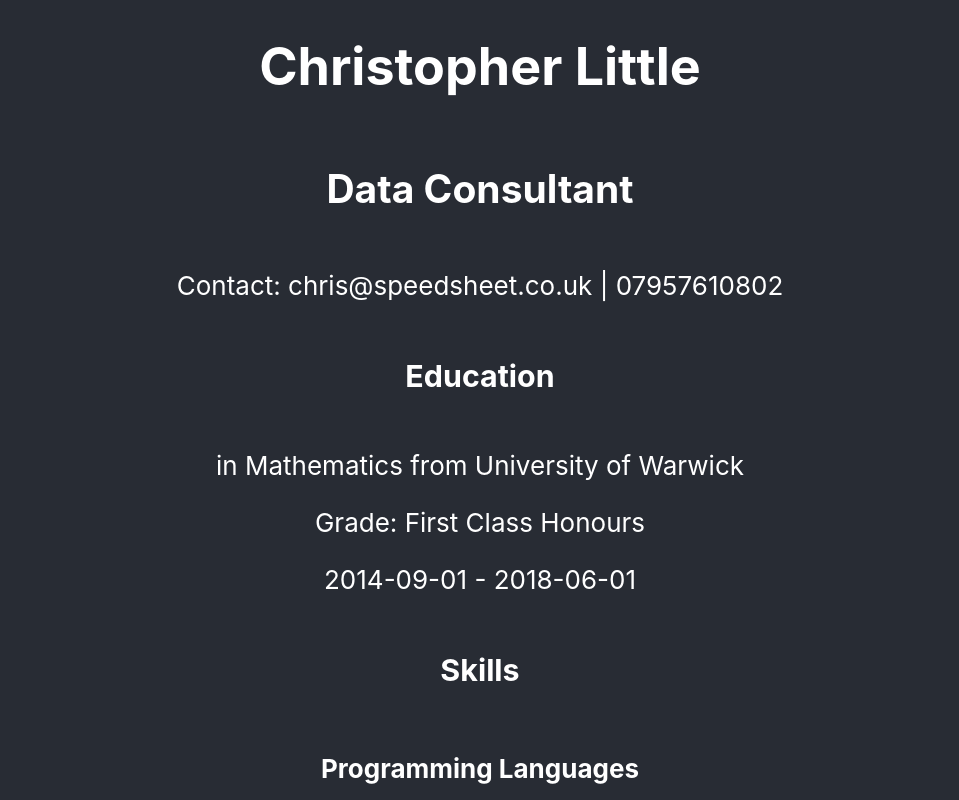
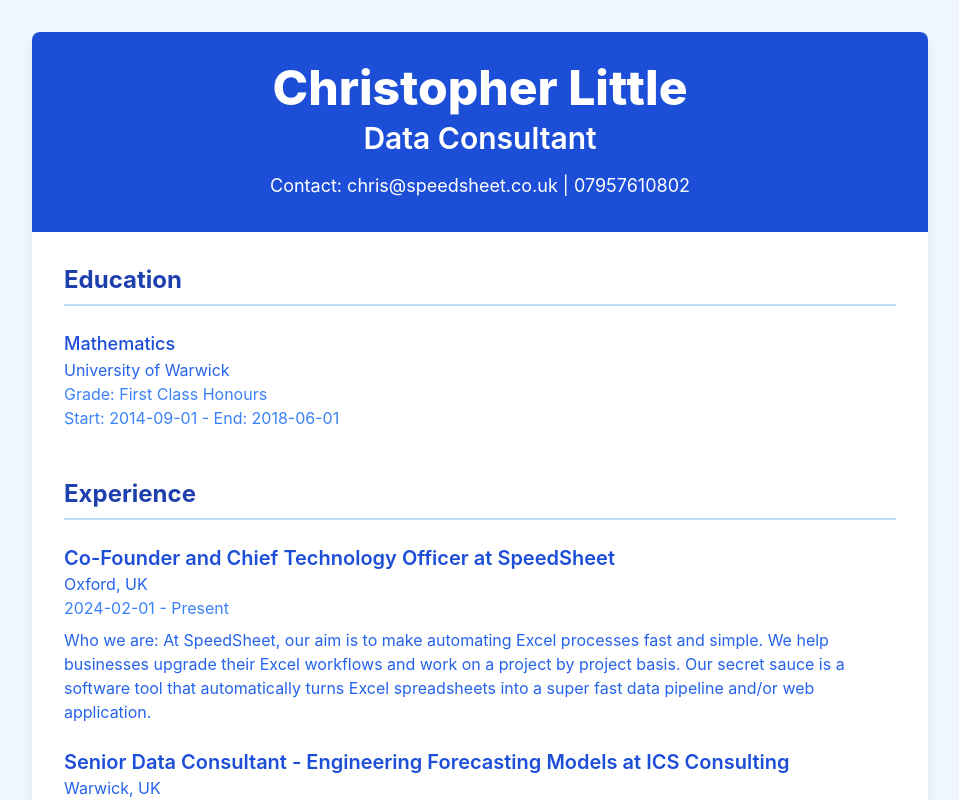
Before and after one commit to chrismlittle123/cv-builder, a React (Create React App) app: page / in a window 1280 px wide. Shown: the top 800 px of the page, without its empty margins (160-1119 px from the left). Built offline with nearby package versions, Linux system fonts and the light colour scheme.

Commit message:
Checkpoint

```diff
--- a/package.json
+++ b/package.json
@@ -3,10 +3,13 @@
   "version": "0.1.0",
   "private": true,
   "dependencies": {
+    "autoprefixer": "^10.4.20",
     "cra-template-typescript": "1.2.0",
+    "postcss": "^8.4.49",
     "react": "^19.0.0",
     "react-dom": "^19.0.0",
     "react-scripts": "5.0.1",
+    "tailwindcss": "^3.4.17",
     "web-vitals": "^4.2.4"
   },
   "scripts": {
--- /dev/null
+++ b/postcss.config.js
@@ -0,0 +1,6 @@
+module.exports = {
+  plugins: {
+    tailwindcss: {},
+    autoprefixer: {},
+  },
+}
--- a/src/App.tsx
+++ b/src/App.tsx
@@ -4,45 +4,56 @@
 
 function App() {
   return (
-    <div className="App">
-      <header className="App-header">
-        <h1>{cvData.profile.name}</h1>
-        <h2>{cvData.profile.title}</h2>
-        <p>Contact: {cvData.profile.contact.email} | {cvData.profile.contact.phone}</p>
-        <h3>Education</h3>
+    <div className="bg-blue-50 min-h-screen p-8">
+      <div className="max-w-4xl mx-auto bg-white shadow-lg rounded-lg overflow-hidden">
+        <header className="bg-blue-700 text-white text-center py-8">
+          <h1 className="text-5xl font-extrabold">{cvData.profile.name}</h1>
+          <h2 className="text-3xl font-semibold mt-2">{cvData.profile.title}</h2>
+          <p className="mt-4 text-lg">Contact: {cvData.profile.contact.email} | {cvData.profile.contact.phone}</p>
+        </header>
+        <div className="p-8">
+          <section className="mb-12">
+            <h3 className="text-2xl font-bold text-blue-800 border-b-2 border-blue-200 pb-2">Education</h3>
             {cvData.education.map((edu: any, index: number) => (
-          <div key={index}>
-            <p>{edu.degree.value} in {edu.degree.name.value} from {edu.institution.value}</p>
-            <p>Grade: {edu.grade.value}</p>
-            <p>{edu.startDate} - {edu.endDate}</p>
+              <div key={index} className="mt-6">
+                <p className="text-lg font-medium text-blue-700">{edu.degree.name.value}</p>
+                <p className="text-blue-600">{edu.institution.value}</p>
+                <p className="text-blue-500">Grade: {edu.grade.value}</p>
+                <p className="text-blue-500">Start: {edu.startDate} - End: {edu.endDate}</p>
               </div>
             ))}
-        <h3>Skills</h3>
-        {cvData.skills.map((skill: any, index: number) => (
-          <div key={index}>
-            <h4>{skill.category.value}</h4>
-            <ul>
-              {skill.items.map((item: any, idx: number) => (
-                <li key={idx}>{item.name} (Proficiency: {item.proficiency})</li>
+          </section>
+          <section className="mb-12">
+            <h3 className="text-2xl font-bold text-blue-800 border-b-2 border-blue-200 pb-2">Experience</h3>
+            {cvData.experience.map((exp: any, index: number) => (
+              <div key={index} className="mt-6">
+                <h4 className="text-xl font-semibold text-blue-700">{exp.title} at {exp.company}</h4>
+                <p className="text-blue-600">{exp.locationCity}, {exp.locationCountry}</p>
+                <p className="text-blue-500">{exp.startDate} - {exp.endDate || 'Present'}</p>
+                <p className="text-blue-600 mt-2">{exp.description}</p>
+                <ul className="list-disc list-inside mt-2">
+                  {exp.achievements.map((ach: any, idx: number) => (
+                    <li key={idx} className="text-blue-600">{ach}</li>
                   ))}
                 </ul>
               </div>
             ))}
-        <h3>Experience</h3>
-        {cvData.experience.map((exp: any, index: number) => (
-          <div key={index}>
-            <h4>{exp.title} at {exp.company}</h4>
-            <p>{exp.locationCity}, {exp.locationCountry}</p>
-            <p>{exp.startDate} - {exp.endDate || 'Present'}</p>
-            <p>{exp.description}</p>
-            <ul>
-              {exp.achievements.map((ach: any, idx: number) => (
-                <li key={idx}>{ach}</li>
+          </section>
+          <section className="mb-12">
+            <h3 className="text-2xl font-bold text-blue-800 border-b-2 border-blue-200 pb-2">Skills</h3>
+            {cvData.skills.map((skill: any, index: number) => (
+              <div key={index} className="mt-6">
+                <h4 className="text-lg font-medium text-blue-700">{skill.category.value}</h4>
+                <ul className="list-disc list-inside">
+                  {skill.items.map((item: any, idx: number) => (
+                    <li key={idx} className="text-blue-600">{item.name} (Proficiency: {item.proficiency})</li>
                   ))}
                 </ul>
               </div>
             ))}
-      </header>
+          </section>
+        </div>
+      </div>
     </div>
   );
 }
--- a/src/index.css
+++ b/src/index.css
@@ -1,3 +1,7 @@
+@tailwind base;
+@tailwind components;
+@tailwind utilities;
+
 body {
   margin: 0;
   font-family: -apple-system, BlinkMacSystemFont, 'Segoe UI', 'Roboto', 'Oxygen',
--- /dev/null
+++ b/tailwind.config.js
@@ -0,0 +1,8 @@
+/** @type {import('tailwindcss').Config} */
+module.exports = {
+  content: ['./src/**/*.{js,jsx,ts,tsx}', './public/index.html'],
+  theme: {
+    extend: {},
+  },
+  plugins: [],
+}
```
Also changed, not shown: 1 other file (tests, documents, lock files or other folders). Lines whose indentation alone changed are shown as unchanged.
